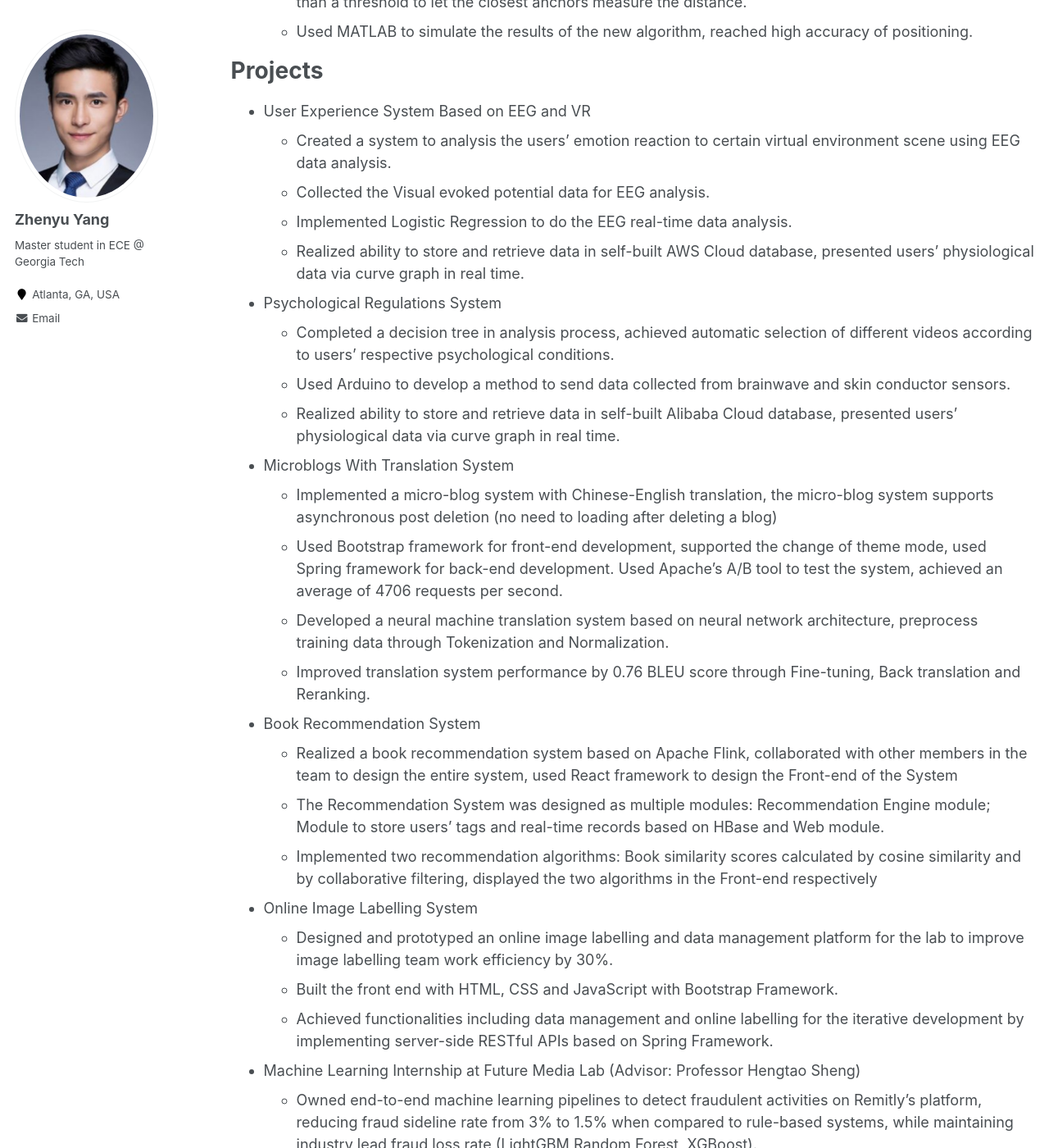
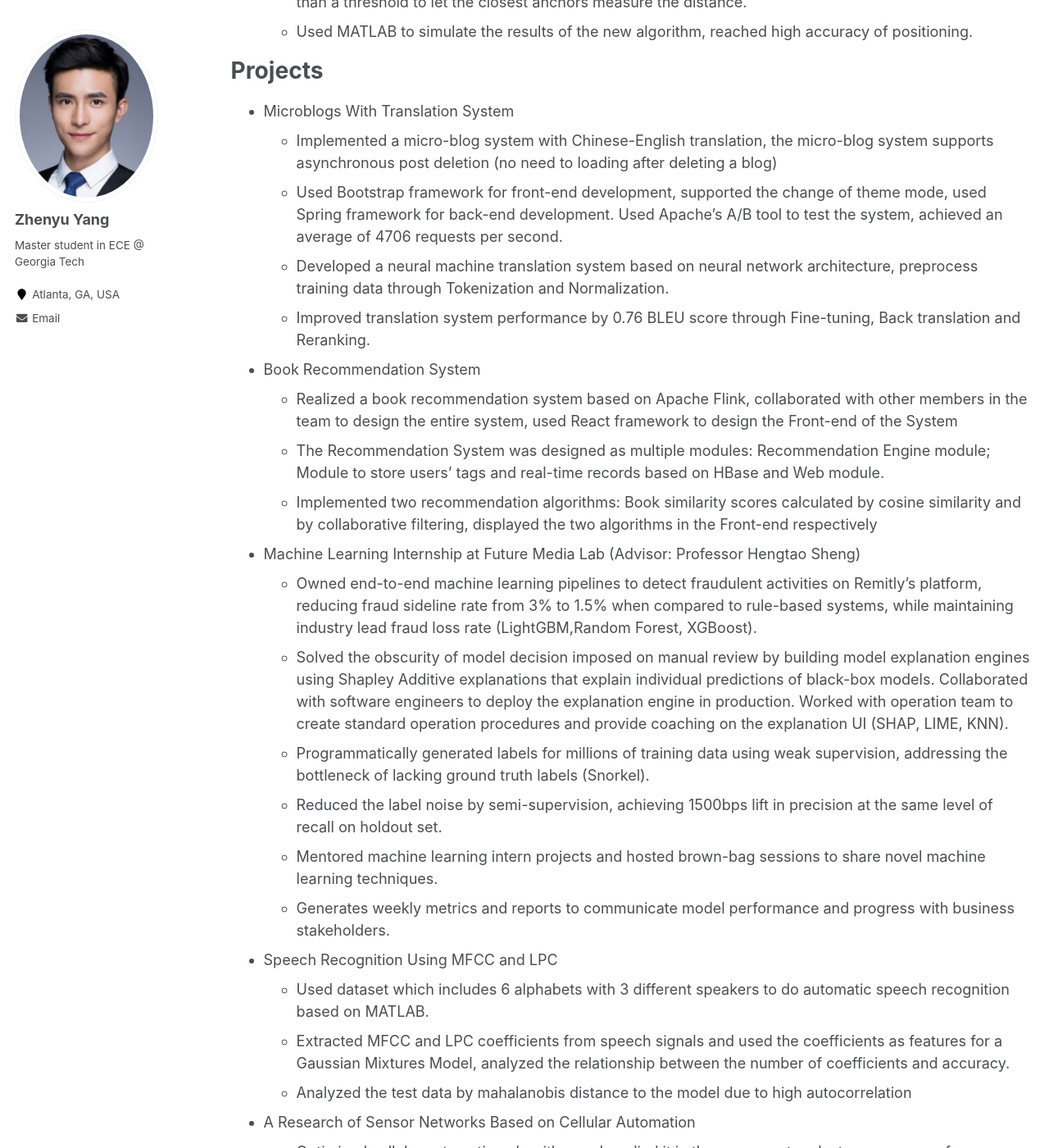
Before and after one commit to azpeteryang/azpeteryang.github.io, a Jekyll site: the page built from _pages/cv.md, in a window 1280 px wide and 1400 px high, scrolled down 734 px. Shown: the whole window at 82% size. Built offline with Jekyll 4.4.1, drawn with Linux system fonts in a browser that asks for light colours; some of the changed text lies outside the part shown.

Commit message:
Update cv.md

```diff
--- a/_pages/cv.md
+++ b/_pages/cv.md
@@ -33,18 +33,6 @@ Internship experience
 Projects
 ======
 
-* User Experience System Based on EEG and VR
-  * Created a system to analysis the users' emotion reaction to certain virtual environment scene using EEG data analysis.
-  * Collected the Visual evoked potential data for EEG analysis.
-  * Implemented Logistic Regression to do the EEG real-time data analysis.
-  * Realized ability to store and retrieve data in self-built AWS Cloud database, presented users’ physiological data via curve graph in real time.
-
-
-* Psychological Regulations System
-  * Completed a decision tree in analysis process, achieved automatic selection of different videos according to users' respective psychological conditions.
-  * Used Arduino to develop a method to send data collected from brainwave and skin conductor sensors.
-  * Realized ability to store and retrieve data in self-built Alibaba Cloud database, presented users' physiological data via curve graph in real time.
-
 
 * Microblogs With Translation System
   *	Implemented a micro-blog system with Chinese-English translation, the micro-blog system supports asynchronous post deletion (no need to loading after deleting a blog)
@@ -58,13 +46,6 @@ Projects
   *	The Recommendation System was designed as multiple modules: Recommendation Engine module; Module to store users’ tags and real-time records based on HBase and Web module.
   *	Implemented two recommendation algorithms: Book similarity scores calculated by cosine similarity and by collaborative filtering, displayed the two algorithms in the Front-end respectively
 
-
-
-
-* Online Image Labelling System
-  *	Designed and prototyped an online image labelling and data management platform for the lab to improve image labelling team work efficiency by 30%.
-  *	Built the front end with HTML, CSS and JavaScript with Bootstrap Framework.
-  *	Achieved functionalities including data management and online labelling for the iterative development by implementing server-side RESTful APIs based on Spring Framework.
 
 
 
@@ -112,11 +93,6 @@ Projects
   * Arrived the result that the bit error rate has been significantly decreased after using space-time block codes.
 
 
-* 3D Simulation of UAV Based on MPI and OpenGL.
-  * Simulated the motion of UAV and used OpenGL to visualize the scene (including the environment), used MPI (Message Passing Interface) to operate a program in 20 threads and 10 nodes based on Linux.
-  * Messages are passing between the 20 threads, 1 thread is used for describing a 3D scene of the other 19 threads and the environment, the magnitude of UAV’s color is changed based on its location and the color of the environment is also simulated.
-
-
 
 
 
```
